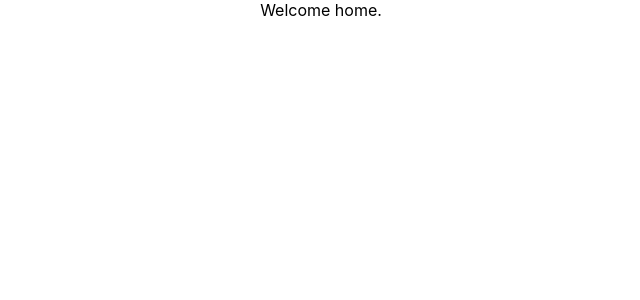
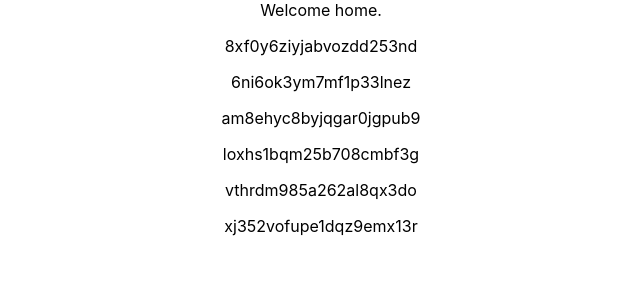
Before and after one commit to fiyinadebayo/reactnd-project-would-you-rather, a React (Create React App) app: page / in a window 1280 px wide. Both pictures are taken after a click on the item "fiyin_adebayo". Shown: the top 300 px of the page, without its empty margins (319-959 px from the left). Built offline with nearby package versions, Linux system fonts and the light colour scheme.

Commit message:
feat: Load questions id data on Home page

```diff
--- a/src/actions/questions.js
+++ b/src/actions/questions.js
@@ -8,7 +8,7 @@ function receiveQuestions (questions) {
   }
 }
 
-export function handleGetUsers () {
+export function handleGetQuestions () {
   return (dispatch) => {
     return getQuestions()
       .then((questions) => {
--- a/src/pages/Home.js
+++ b/src/pages/Home.js
@@ -1,13 +1,30 @@
 import React, { Component } from 'react';
+import { connect } from 'react-redux';
+import { handleGetQuestions } from '../actions/questions';
 
 class Home extends Component {
+  componentDidMount() {
+    this.props.dispatch(handleGetQuestions())
+  }
   render() {
     return (
       <div>
         Welcome home.
+
+        {
+          this.props.questionsId.map(id => (
+            <p key={id}>{id}</p>
+          ))
+        }
       </div>
     )
   }
 }
 
-export default Home;
+const mapStateToProps = ({ questions }) => {
+  return {
+    questionsId: Object.keys(questions)
+  }
+}
+
+export default connect(mapStateToProps)(Home);
--- a/src/reducers/index.js
+++ b/src/reducers/index.js
@@ -2,9 +2,11 @@ import { combineReducers } from 'redux';
 import users from './users';
 import authUser from './authUser';
 import loading from './loading';
+import questions from './questions';
 
 export default combineReducers({
-  users,
   authUser,
   loading,
+  users,
+  questions,
 })
```
